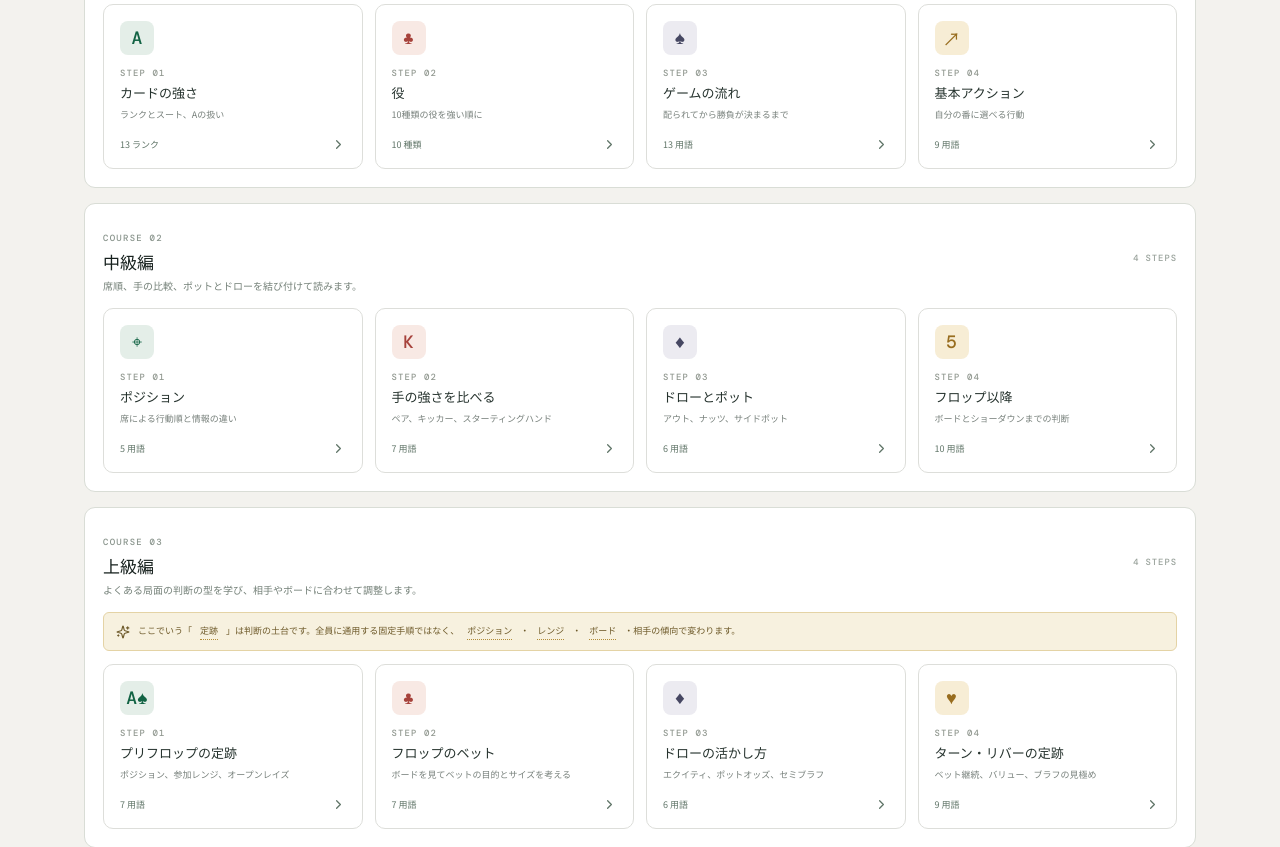
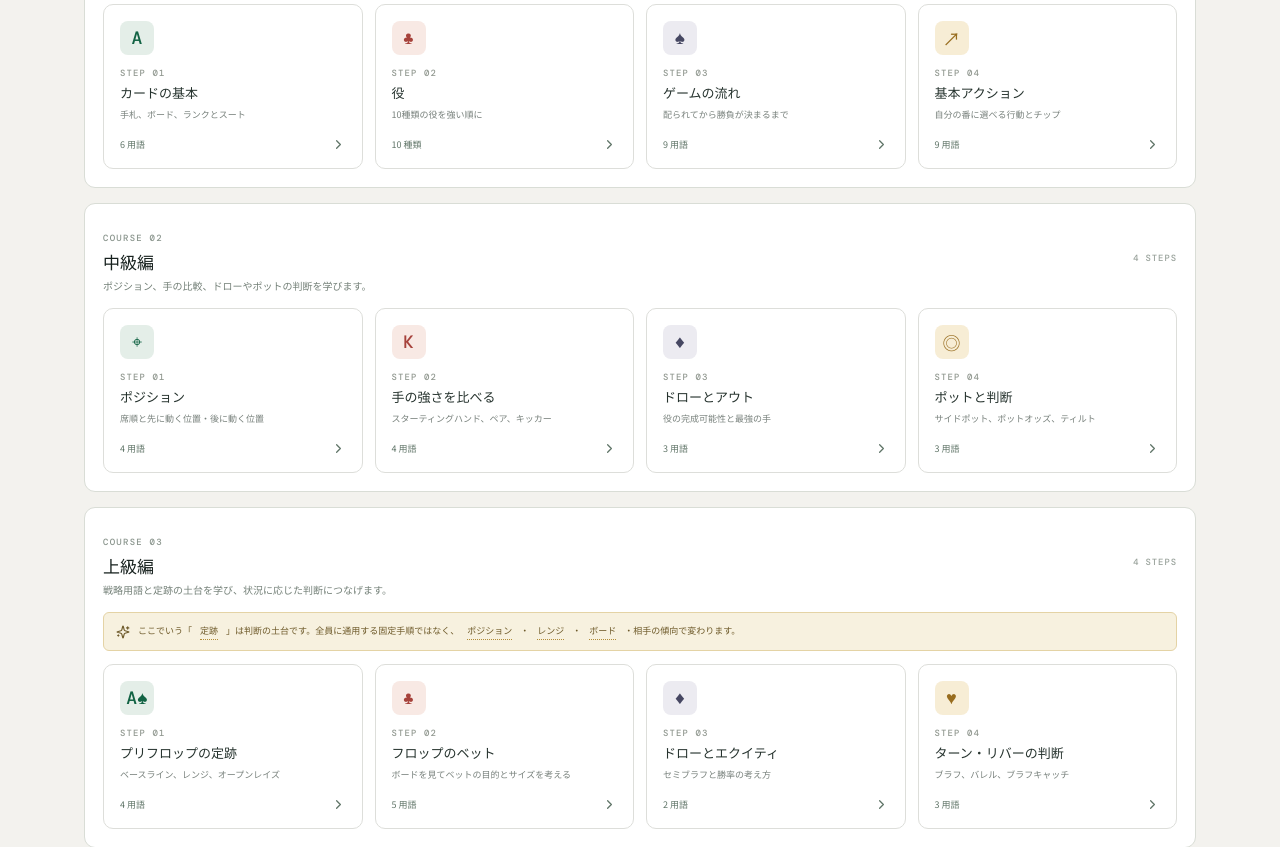
Before and after one commit to sutonomega/texas-holdem-glossary, a React (Vite) app: page / in a window 1280 px wide. Shown: the part 720-1567 px from the top of the page. Built offline with nearby package versions, Linux system fonts and the light colour scheme.

Commit message:
Align learning tracks with glossary levels

```diff
--- a/src/data/learningTracks.ts
+++ b/src/data/learningTracks.ts
@@ -21,35 +21,35 @@ export const learningTracks: LearningTrack[] = [
   {
     id: 'beginner',
     title: '初級編',
-    summary: 'カードから始め、役とゲームの進み方、基本アクションを順に覚えます。',
+    summary: 'カードの基本、ゲームの流れ、テーブルで使うアクションを学びます。',
     units: [
-      {id:'beginner-cards',title:'カードの強さ',description:'ランクとスート、Aの扱い',icon:'A',view:'カード',termIds:[]},
+      {id:'beginner-cards',title:'カードの基本',description:'手札、ボード、ランクとスート',icon:'A',view:'用語',termIds:['hole-cards','board','community-cards','pair','suit','card-rank']},
       {id:'beginner-hands',title:'役',description:'10種類の役を強い順に',icon:'♣',view:'役',termIds:[]},
-      {id:'beginner-flow',title:'ゲームの流れ',description:'配られてから勝負が決まるまで',icon:'♠',view:'用語',termIds:['preflop','hole-cards','blinds','button','community-cards','board','betting-round','flop','turn','river','postflop','hand','showdown']},
-      {id:'beginner-actions',title:'基本アクション',description:'自分の番に選べる行動',icon:'↗',view:'用語',termIds:['action','check','bet','call','raise','fold','all-in','chips','pot']},
+      {id:'beginner-flow',title:'ゲームの流れ',description:'配られてから勝負が決まるまで',icon:'♠',view:'用語',termIds:['preflop','blinds','flop','turn','river','showdown','betting-round','postflop','hand']},
+      {id:'beginner-actions',title:'基本アクション',description:'自分の番に選べる行動とチップ',icon:'↗',view:'用語',termIds:['action','check','bet','call','raise','fold','all-in','pot','chips']},
     ],
   },
   {
     id: 'intermediate',
     title: '中級編',
-    summary: '席順、手の比較、ポットとドローを結び付けて読みます。',
+    summary: 'ポジション、手の比較、ドローやポットの判断を学びます。',
     units: [
-      {id:'intermediate-position',title:'ポジション',description:'席による行動順と情報の違い',icon:'⌖',view:'用語',termIds:['position','utg','cutoff','button','blinds']},
-      {id:'intermediate-hands',title:'手の強さを比べる',description:'ペア、キッカー、スターティングハンド',icon:'K',view:'用語',termIds:['pair','top-pair','kicker','pocket-pair','starting-hand','suit','card-rank']},
-      {id:'intermediate-draws',title:'ドローとポット',description:'アウト、ナッツ、サイドポット',icon:'♦',view:'用語',termIds:['draw','outs','nuts','pot-odds','side-pot','pot']},
-      {id:'intermediate-streets',title:'フロップ以降',description:'ボードとショーダウンまでの判断',icon:'5',view:'用語',termIds:['postflop','flop','turn','river','board','community-cards','betting-round','hand','showdown','equity']},
+      {id:'intermediate-position',title:'ポジション',description:'席順と先に動く位置・後に動く位置',icon:'⌖',view:'用語',termIds:['button','position','utg','cutoff']},
+      {id:'intermediate-hands',title:'手の強さを比べる',description:'スターティングハンド、ペア、キッカー',icon:'K',view:'用語',termIds:['kicker','pocket-pair','starting-hand','top-pair']},
+      {id:'intermediate-draws',title:'ドローとアウト',description:'役の完成可能性と最強の手',icon:'♦',view:'用語',termIds:['draw','outs','nuts']},
+      {id:'intermediate-decisions',title:'ポットと判断',description:'サイドポット、ポットオッズ、ティルト',icon:'◎',view:'用語',termIds:['side-pot','pot-odds','tilt']},
     ],
   },
   {
     id: 'advanced',
     title: '上級編',
-    summary: 'よくある局面の判断の型を学び、相手やボードに合わせて調整します。',
+    summary: '戦略用語と定跡の土台を学び、状況に応じた判断につなげます。',
     note: 'ここでいう「定跡」は判断の土台です。全員に通用する固定手順ではなく、ポジション・レンジ・ボード・相手の傾向で変わります。',
     units: [
-      {id:'advanced-preflop',title:'プリフロップの定跡',description:'ポジション、参加レンジ、オープンレイズ',icon:'A♠',view:'用語',termIds:['baseline-strategy','preflop','position','starting-hand','range','opening-raise','three-bet']},
-      {id:'advanced-flop',title:'フロップのベット',description:'ボードを見てベットの目的とサイズを考える',icon:'♣',view:'用語',termIds:['board-texture','board','c-bet','bet-sizing','value-bet','check-raise','bluff']},
-      {id:'advanced-draws',title:'ドローの活かし方',description:'エクイティ、ポットオッズ、セミブラフ',icon:'♦',view:'用語',termIds:['draw','outs','equity','pot-odds','semi-bluff','nuts']},
-      {id:'advanced-later',title:'ターン・リバーの定跡',description:'ベット継続、バリュー、ブラフの見極め',icon:'♥',view:'用語',termIds:['barrel','turn','river','bluff-catcher','value-bet','range','fold','call','tilt']},
+      {id:'advanced-preflop',title:'プリフロップの定跡',description:'ベースライン、レンジ、オープンレイズ',icon:'A♠',view:'用語',termIds:['baseline-strategy','range','opening-raise','three-bet']},
+      {id:'advanced-flop',title:'フロップのベット',description:'ボードを見てベットの目的とサイズを考える',icon:'♣',view:'用語',termIds:['board-texture','c-bet','value-bet','check-raise','bet-sizing']},
+      {id:'advanced-draws',title:'ドローとエクイティ',description:'セミブラフと勝率の考え方',icon:'♦',view:'用語',termIds:['semi-bluff','equity']},
+      {id:'advanced-later',title:'ターン・リバーの判断',description:'ブラフ、バレル、ブラフキャッチ',icon:'♥',view:'用語',termIds:['bluff','barrel','bluff-catcher']},
     ],
   },
 ]
```
